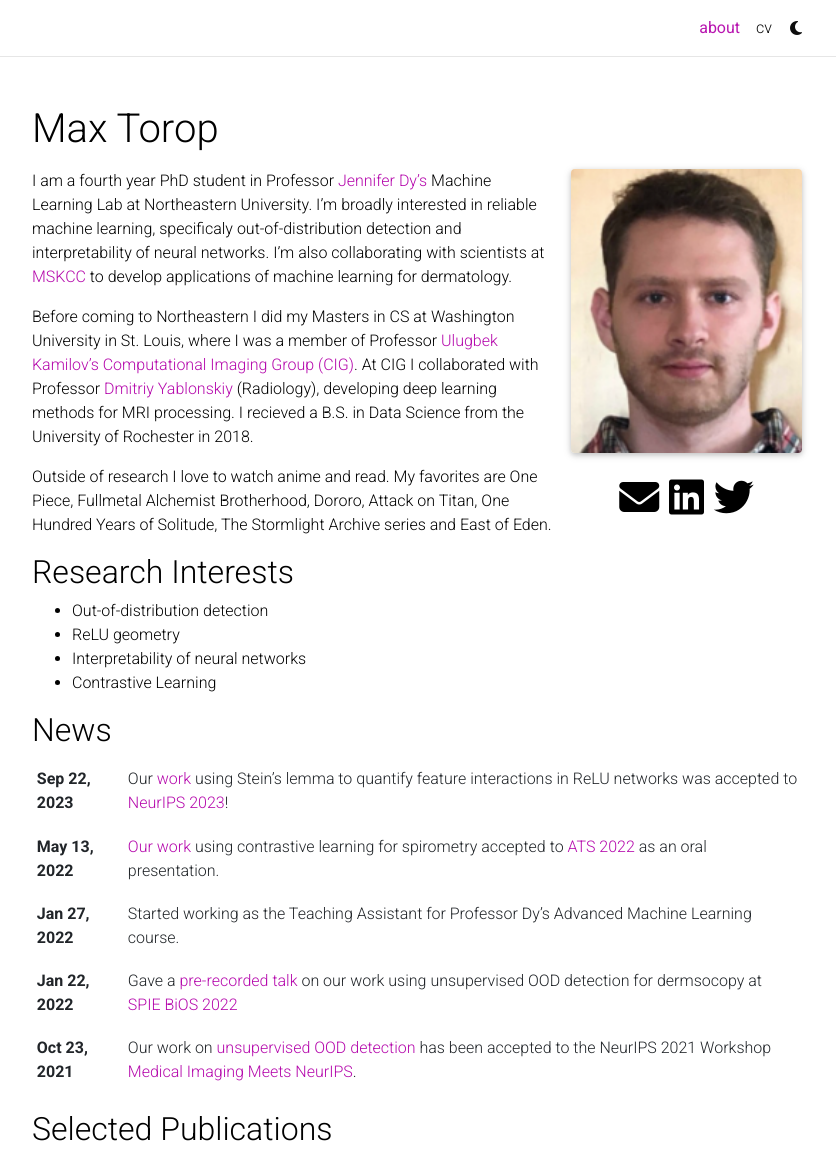
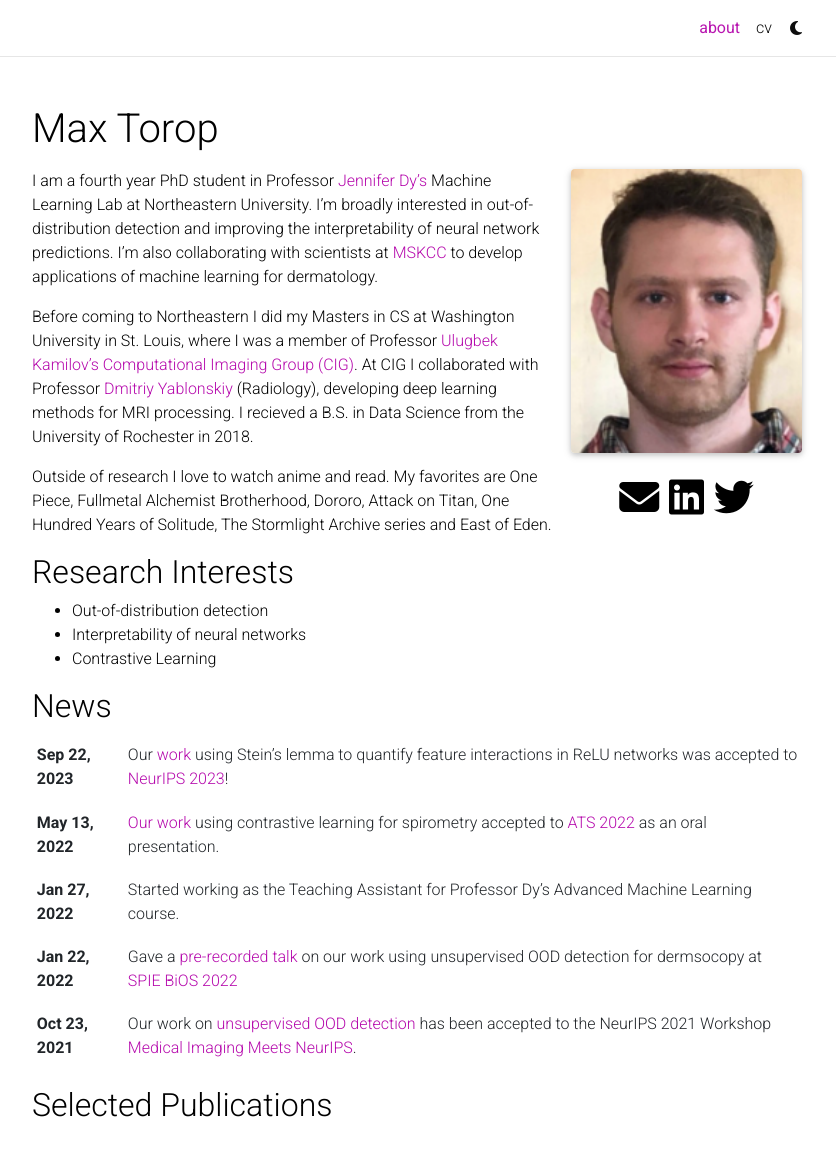
Before and after one commit to MaxTorop/MaxTorop.github.io, a Jekyll site: the page built from _pages/about.md, in a window 1280 px wide and 1350 px high, cut to the strip 0-1152 px from the top of the window. Shown: the whole strip, without its empty margins (223-1059 px from the left). Built offline with Jekyll 4.4.1, drawn with Linux system fonts in a browser that asks for light colours; full-size pictures stand in for the smaller copies a plugin makes; comment, search, counter and statistics services are not loaded; a style sheet for code colours, icons or effects is not loaded.

Commit message:
Update about.md

```diff
--- a/_pages/about.md
+++ b/_pages/about.md
@@ -17,7 +17,7 @@
 ---
 
 
-I am a fourth year PhD student in Professor [Jennifer Dy's](https://ece.northeastern.edu/fac-ece/jdy/) Machine Learning Lab at Northeastern University. I'm broadly interested in reliable machine learning, specificaly out-of-distribution detection and interpretability of neural networks. I'm also collaborating with scientists at [MSKCC](https://www.mskcc.org) to develop applications of machine learning for dermatology.
+I am a fourth year PhD student in Professor [Jennifer Dy's](https://ece.northeastern.edu/fac-ece/jdy/) Machine Learning Lab at Northeastern University. I'm broadly interested in out-of-distribution detection and improving the interpretability of neural network predictions. I'm also collaborating with scientists at [MSKCC](https://www.mskcc.org) to develop applications of machine learning for dermatology.
 
 Before coming to Northeastern I did my Masters in CS at Washington University in St. Louis, where I was a member of Professor [Ulugbek Kamilov's](https://engineering.wustl.edu/faculty/Ulugbek-Kamilov.html) [Computational Imaging Group (CIG)](https://cigroup.wustl.edu/). At CIG I collaborated with Professor [Dmitriy Yablonskiy](https://www.mir.wustl.edu/employees/dmitriy-yablonskiy/) (Radiology), developing deep learning methods for MRI processing. I recieved a B.S. in Data Science from the University of Rochester in 2018.
 
@@ -26,6 +26,5 @@
 ## Research Interests
 
 * Out-of-distribution detection
-* ReLU geometry
 * Interpretability of neural networks
 * Contrastive Learning
```
